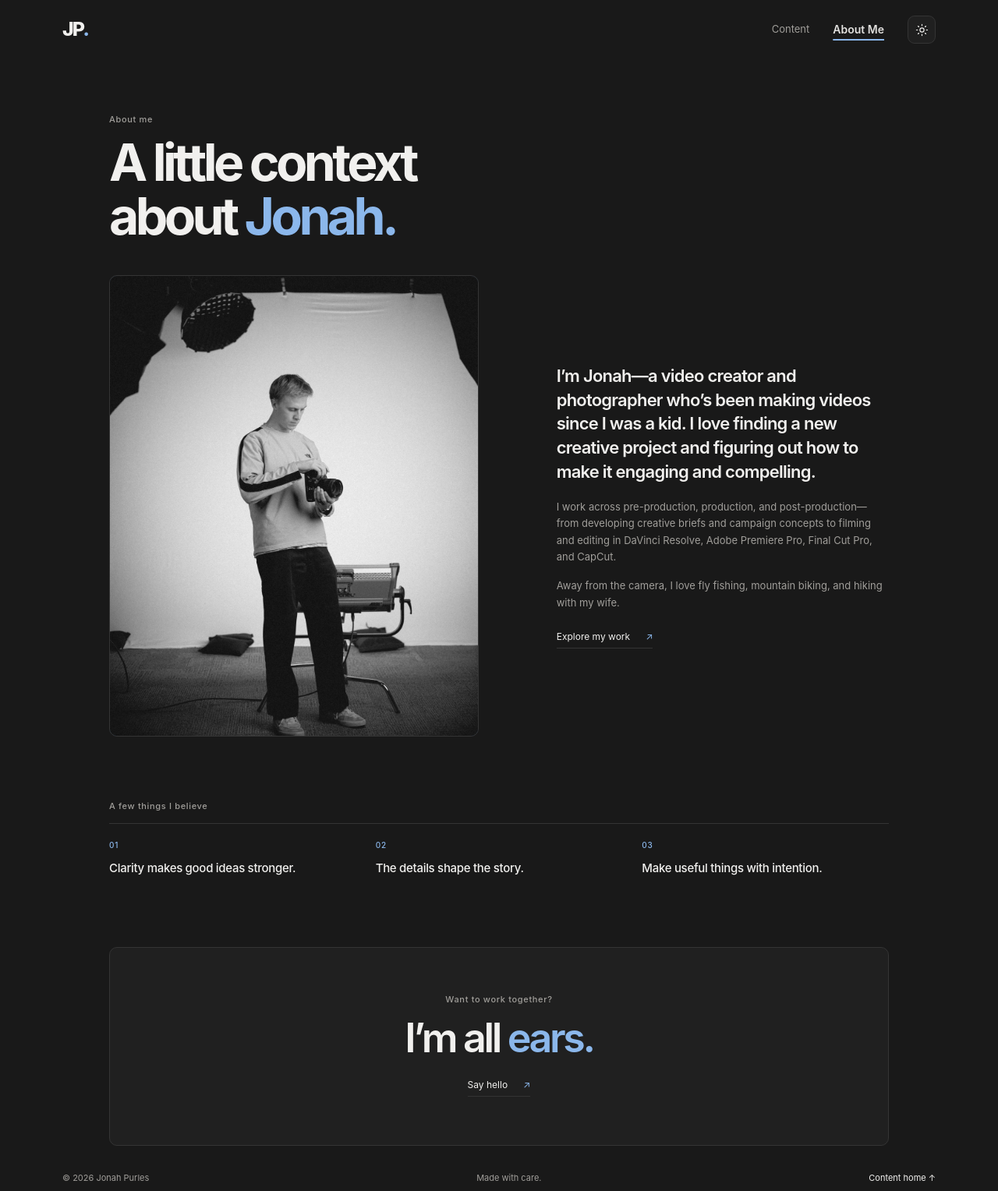
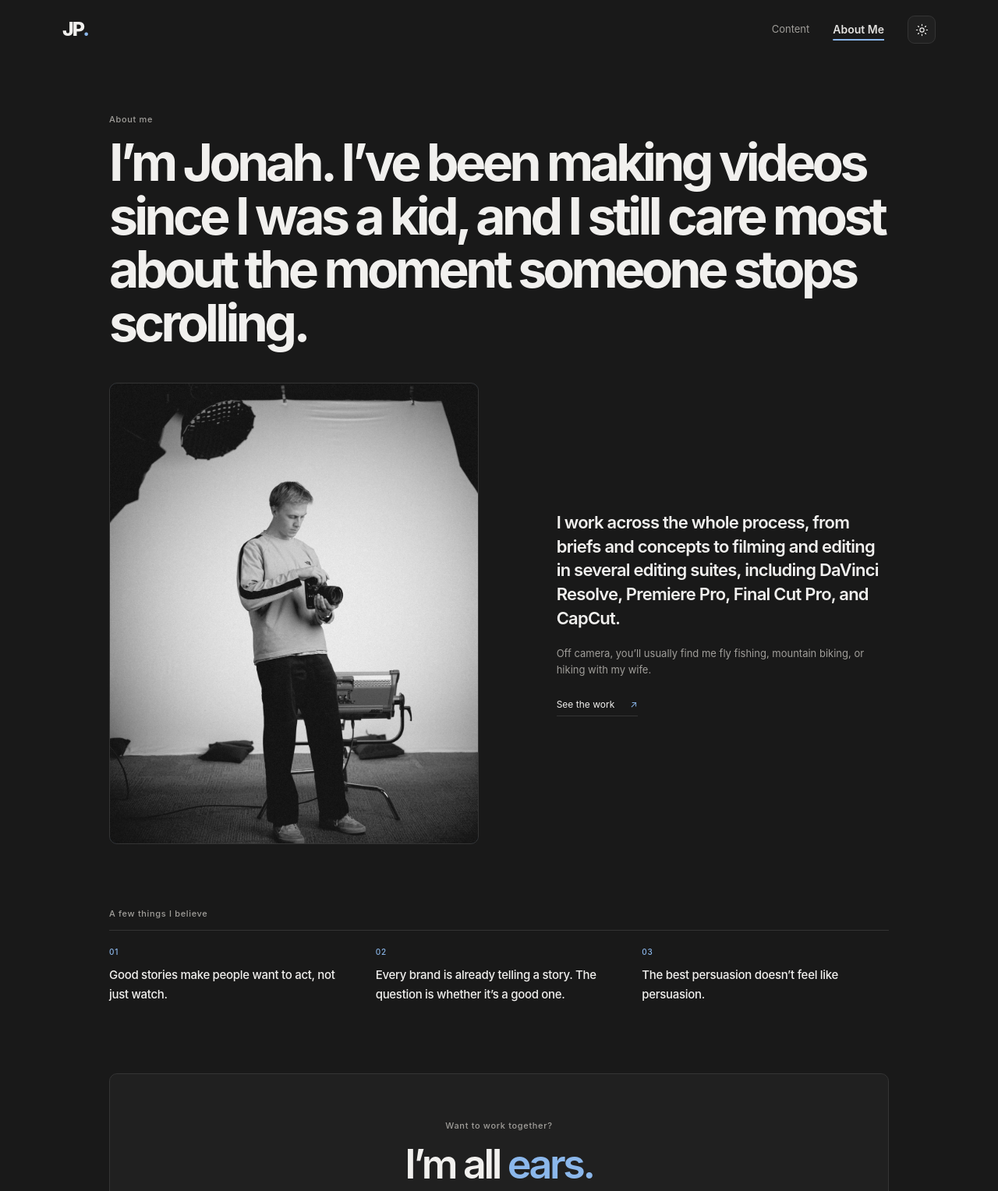
Before and after one commit to jpurles/jonah-purles-portfolio, a plain HTML site: page about.html in a window 1280 px wide. Shown: the top 1528 px of the page at 78% size. Drawn offline with Linux system fonts and the light colour scheme.

Commit message:
Update About Me copy

```diff
--- a/about.html
+++ b/about.html
@@ -19,11 +19,11 @@
       </button>
     </header>
     <main class="about-main">
-      <section class="about-hero"><p class="eyebrow">About me</p><h1>A little context<br />about <em>Jonah.</em></h1><div class="about-split">
+      <section class="about-hero"><p class="eyebrow">About me</p><h1>I’m Jonah. I’ve been making videos since I was a kid, and I still care most about the moment someone stops scrolling.</h1><div class="about-split">
         <div class="profile-card"><img class="profile-photo" src="assets/images/jonah-purles-about.jpg" alt="Jonah holding a camera on a studio set." /></div>
-        <div class="about-copy"><p class="about-lede">I’m Jonah—a video creator and photographer who’s been making videos since I was a kid. I love finding a new creative project and figuring out how to make it engaging and compelling.</p><p>I work across pre-production, production, and post-production—from developing creative briefs and campaign concepts to filming and editing in DaVinci Resolve, Adobe Premiere Pro, Final Cut Pro, and CapCut.</p><p>Away from the camera, I love fly fishing, mountain biking, and hiking with my wife.</p><a class="text-link" href="index.html#work">Explore my work <span>↗</span></a></div>
+        <div class="about-copy"><p class="about-lede">I work across the whole process, from briefs and concepts to filming and editing in several editing suites, including DaVinci Resolve, Premiere Pro, Final Cut Pro, and CapCut.</p><p>Off camera, you’ll usually find me fly fishing, mountain biking, or hiking with my wife.</p><a class="text-link" href="index.html#work">See the work <span>↗</span></a></div>
       </div></section>
-      <section class="about-values"><p class="eyebrow">A few things I believe</p><div class="belief-grid"><p><span>01</span> Clarity makes good ideas stronger.</p><p><span>02</span> The details shape the story.</p><p><span>03</span> Make useful things with intention.</p></div></section>
+      <section class="about-values"><p class="eyebrow">A few things I believe</p><div class="belief-grid"><p><span>01</span> Good stories make people want to act, not just watch.</p><p><span>02</span> Every brand is already telling a story. The question is whether it’s a good one.</p><p><span>03</span> The best persuasion doesn’t feel like persuasion.</p></div></section>
       <section class="contact-band about-contact" id="contact"><p class="eyebrow">Want to work together?</p><h2>I’m all <em>ears.</em></h2><a class="contact-link" href="mailto:hello@example.com">Say hello <span>↗</span></a></section>
     </main>
     <footer class="site-footer"><span>© <span data-year></span> Jonah Purles</span><span>Made with care.</span><a href="index.html">Content home ↑</a></footer>
```
